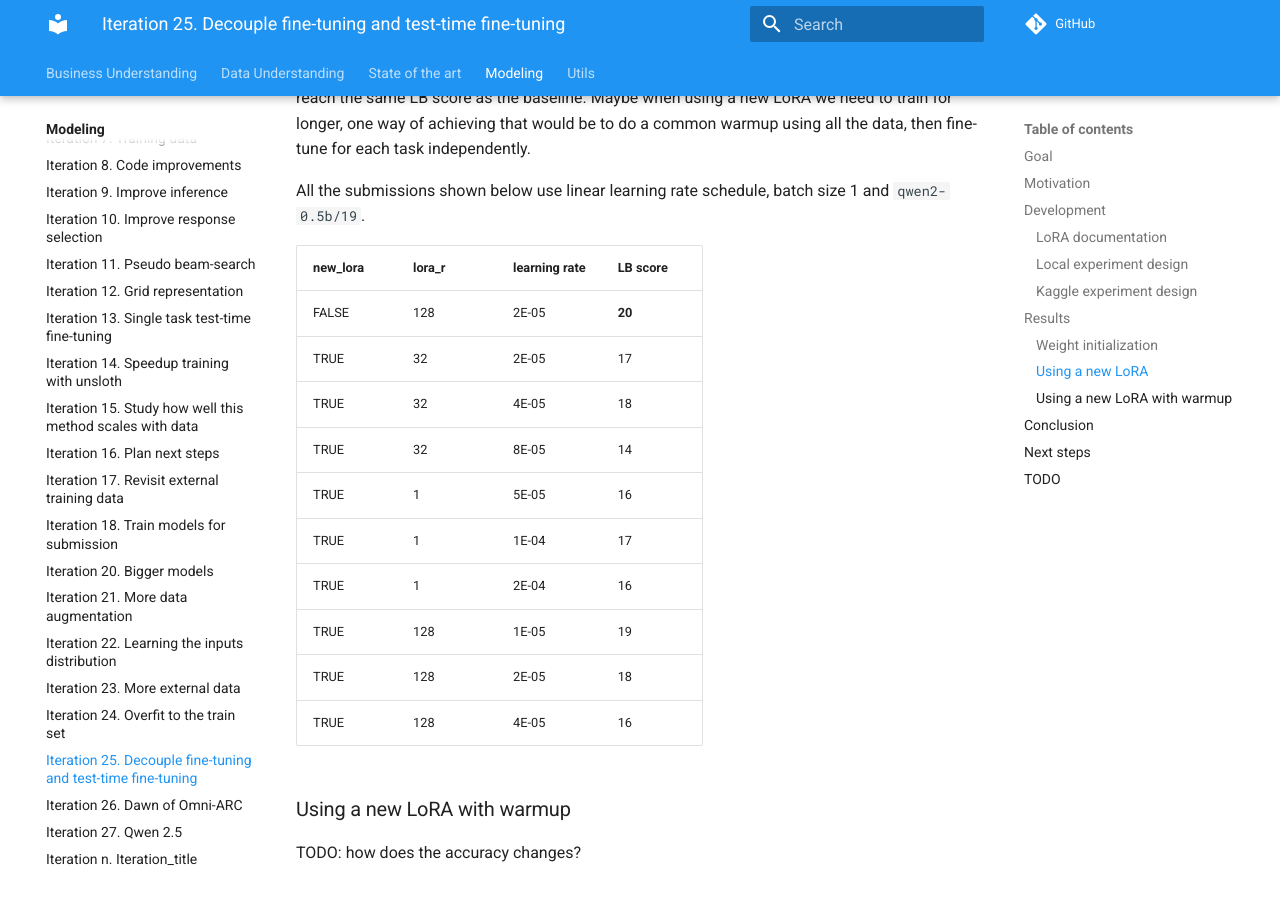
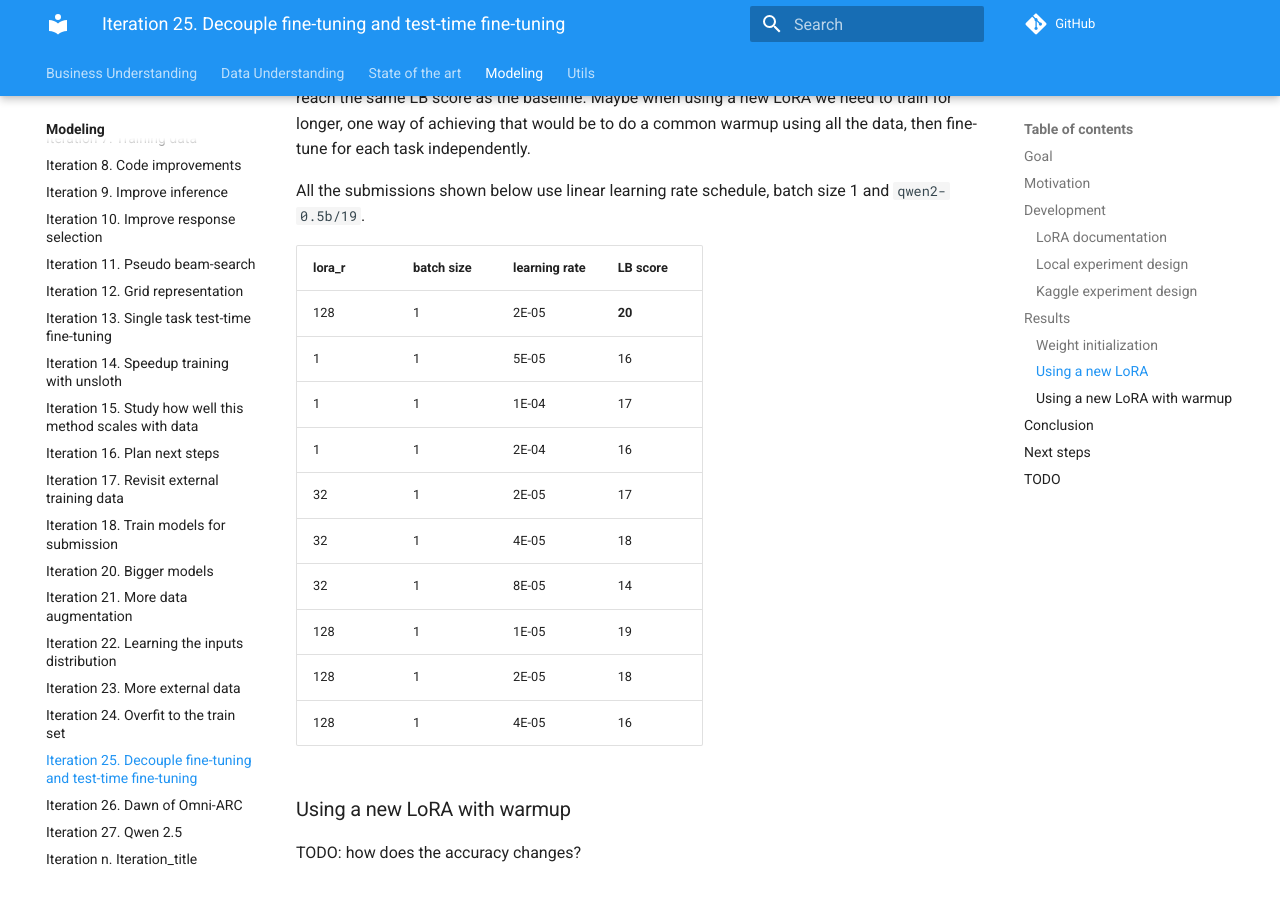
Before and after one commit to zhengjunyao-work/arc24, an MkDocs documentation site: the page built from docs/modeling/Iteration_25_decouple_ft_and_ttft.md, in a window 1280 px wide and 900 px high, scrolled down 5063 px. Built offline with MkDocs 1.6.1 and Material for MkDocs 9.7.7, drawn with Linux system fonts in a browser that asks for light colours; comment, search, counter and statistics services are not loaded.

Commit message:
documented results

```diff
--- a/docs/modeling/Iteration_25_decouple_ft_and_ttft.md
+++ b/docs/modeling/Iteration_25_decouple_ft_and_ttft.md
@@ -238,18 +238,18 @@ independently.
 
 All the submissions shown below use linear learning rate schedule, batch size 1 and `qwen2-0.5b/19`.
 
-| new_lora | lora_r | learning rate | LB score |
-|----------|--------|---------------|----------|
-| FALSE    | 128    | 2E-05         | **20**   |
-| TRUE     | 32     | 2E-05         | 17       |
-| TRUE     | 32     | 4E-05         | 18       |
-| TRUE     | 32     | 8E-05         | 14       |
-| TRUE     | 1      | 5E-05         | 16       |
-| TRUE     | 1      | 1E-04         | 17       |
-| TRUE     | 1      | 2E-04         | 16       |
-| TRUE     | 128    | 1E-05         | 19       |
-| TRUE     | 128    | 2E-05         | 18       |
-| TRUE     | 128    | 4E-05         | 16       |
+| lora_r | batch size | learning rate | LB score |
+|--------|------------|---------------|----------|
+| 128    | 1          | 2E-05         | **20**   |
+| 1      | 1          | 5E-05         | 16       |
+| 1      | 1          | 1E-04         | 17       |
+| 1      | 1          | 2E-04         | 16       |
+| 32     | 1          | 2E-05         | 17       |
+| 32     | 1          | 4E-05         | 18       |
+| 32     | 1          | 8E-05         | 14       |
+| 128    | 1          | 1E-05         | 19       |
+| 128    | 1          | 2E-05         | 18       |
+| 128    | 1          | 4E-05         | 16       |
 
 ### Using a new LoRA with warmup
 
```
